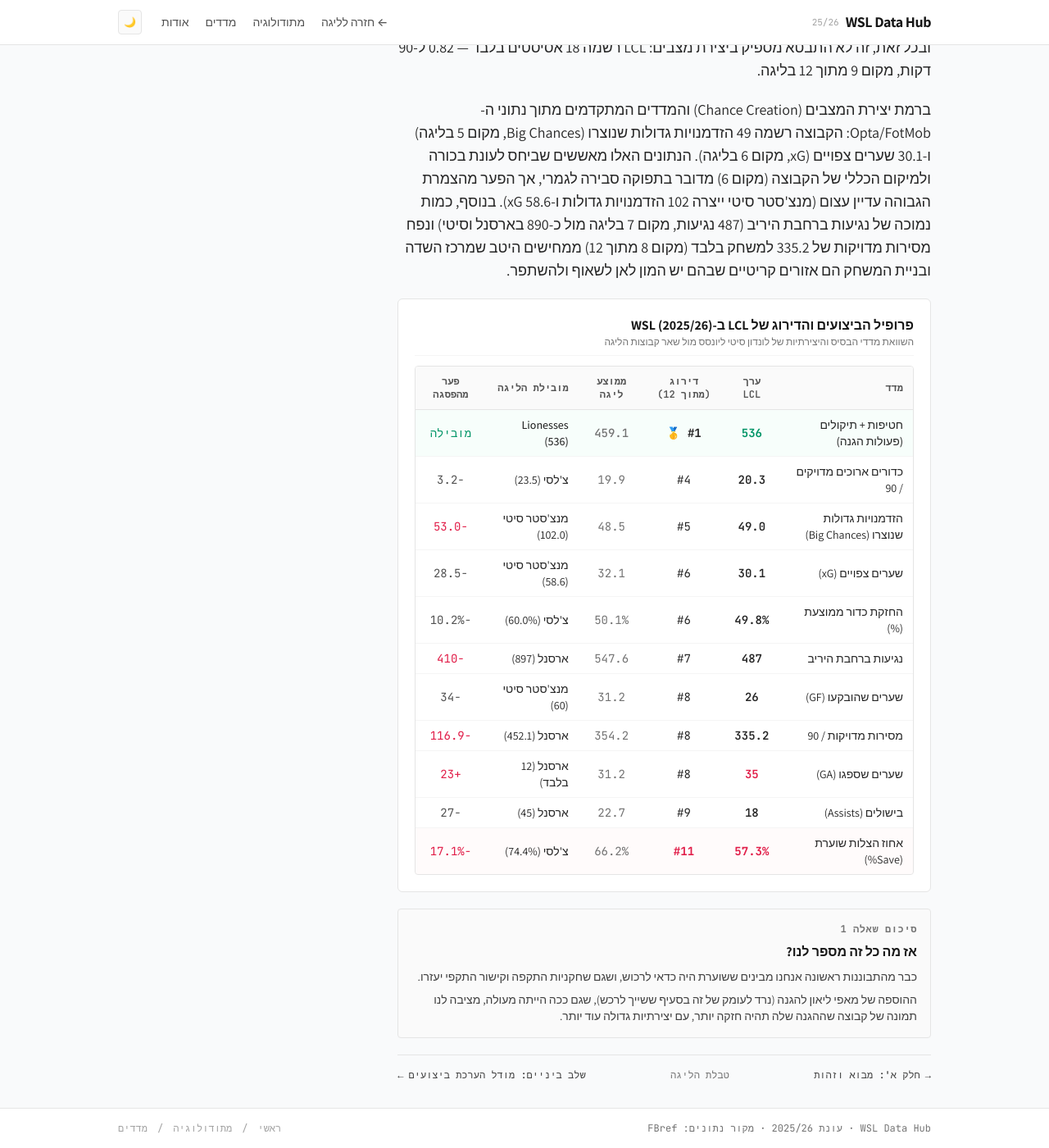
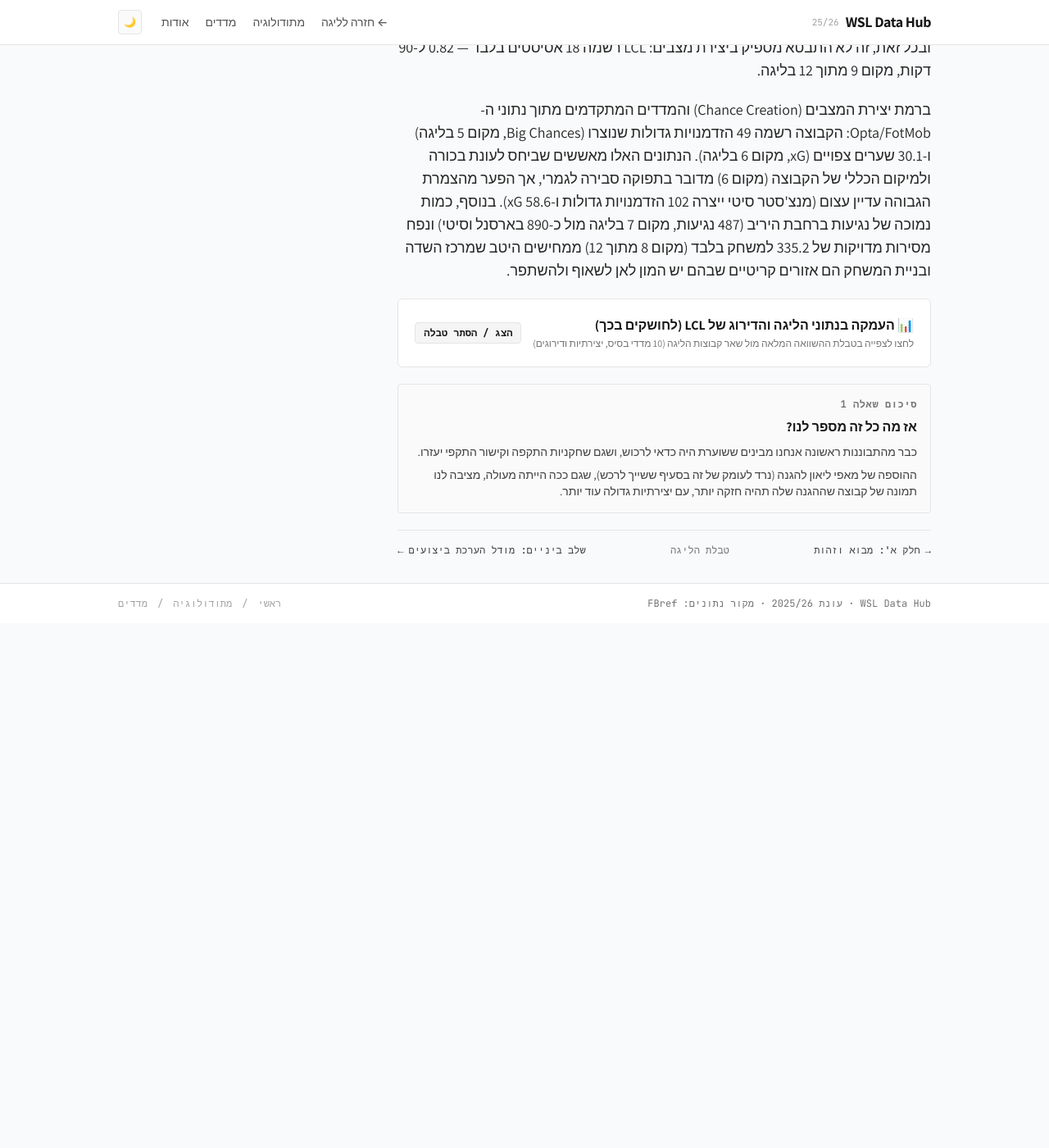
Before and after one commit to davidkorenblit/wsl-data-hub, a Jekyll site: the page built from teams/london-city-lionesses-analysis.md, in a window 1280 px wide and 1400 px high, scrolled down 1113 px. Shown: the whole window at 82% size. Built offline with Jekyll 4.4.1, drawn with Linux system fonts in a browser that asks for light colours; nearby versions of some CDN libraries; after the commit the page ends 1873 px from its top, so only the background shows below that.

Commit message:
Apply final editorial revisions across LCL analysis, transfers, career stats, and projections

```diff
--- a/_data/comparisons/df_sangare_vs_mapi_leon_career.json
+++ b/_data/comparisons/df_sangare_vs_mapi_leon_career.json
@@ -41,37 +41,37 @@
     {
       "player": "Mapi León",
       "squad": "Barcelona",
-      "span": "Career",
+      "span": "2017-2026",
       "nation": "ESP",
       "pos": "DF",
-      "mp": 19,
-      "starts": 13,
-      "min": 1103,
-      "90s": 12.3,
-      "gls": 2,
-      "ast": 7,
-      "g_plus_a": 9,
-      "gls90": 0.16,
-      "ast90": 0.57,
-      "g_plus_a90": 0.73,
-      "sh": 7,
-      "sot": 3,
-      "sot_pct": 42.9,
-      "sh_per90": 0.57,
-      "sot_per90": 0.24,
-      "crd_y": 2,
-      "crd_r": 0,
-      "fls": 5,
-      "fld": 3,
-      "crs": 40,
-      "int": 3,
-      "tklw": 3,
-      "ppm": 2.84,
-      "on_g": 63,
-      "on_ga": 5,
-      "plus_minus": 58,
-      "plus_minus_per90": 4.73,
-      "on_off": 1.18,
+      "mp": 184,
+      "starts": 168,
+      "min": 14920,
+      "90s": 165.8,
+      "gls": 14,
+      "ast": 39,
+      "g_plus_a": 53,
+      "gls90": 0.08,
+      "ast90": 0.24,
+      "g_plus_a90": 0.32,
+      "sh": 98,
+      "sot": 36,
+      "sot_pct": 36.7,
+      "sh_per90": 0.59,
+      "sot_per90": 0.22,
+      "crd_y": 24,
+      "crd_r": 1,
+      "fls": 82,
+      "fld": 64,
+      "crs": 448,
+      "int": 164,
+      "tklw": 118,
+      "ppm": 2.78,
+      "on_g": 684,
+      "on_ga": 68,
+      "plus_minus": 616,
+      "plus_minus_per90": 3.72,
+      "on_off": 1.42,
       "fbref_id": "d41a5309"
     }
   ]
--- a/teams/london-city-lionesses-analysis.md
+++ b/teams/london-city-lionesses-analysis.md
@@ -62,18 +62,23 @@
     ברמת יצירת המצבים (Chance Creation) והמדדים המתקדמים מתוך נתוני ה-Opta/FotMob: הקבוצה רשמה 49 הזדמנויות גדולות שנוצרו (Big Chances, מקום 5 בליגה) ו-30.1 שערים צפויים (xG, מקום 6 בליגה). הנתונים האלו מאששים שביחס לעונת בכורה ולמיקום הכללי של הקבוצה (מקום 6) מדובר בתפוקה סבירה לגמרי, אך הפער מהצמרת הגבוהה עדיין עצום (מנצ'סטר סיטי ייצרה 102 הזדמנויות גדולות ו-58.6 xG). בנוסף, כמות נמוכה של נגיעות ברחבת היריב (487 נגיעות, מקום 7 בליגה מול כ-890 בארסנל וסיטי) ונפח מסירות מדויקות של 335.2 למשחק בלבד (מקום 8 מתוך 12) ממחישים היטב שמרכז השדה ובניית המשחק הם אזורים קריטיים שבהם יש המון לאן לשאוף ולהשתפר.
   </p>
 
-  <!-- Detailed Benchmark Table -->
-  <div class="rounded-md border border-neutral-200 dark:border-neutral-800 bg-white dark:bg-[#121215] p-4 sm:p-5 my-6 space-y-3">
-    <div class="border-b border-neutral-100 dark:border-neutral-800 pb-2">
-      <h3 class="text-base font-bold text-neutral-900 dark:text-white">
-        פרופיל הביצועים והדירוג של LCL ב-WSL (2025/26)
-      </h3>
-      <p class="text-xs text-neutral-500 dark:text-neutral-400">
-        השוואת מדדי הבסיס והיצירתיות של לונדון סיטי ליונסס מול שאר קבוצות הליגה
-      </p>
-    </div>
+  <!-- Detailed Benchmark Table (Expandable for deeper drill-down) -->
+  <details class="group rounded-md border border-neutral-200 dark:border-neutral-800 bg-white dark:bg-[#121215] p-4 sm:p-5 my-6">
+    <summary class="cursor-pointer font-bold text-base text-neutral-900 dark:text-white flex items-center justify-between select-none">
+      <div class="space-y-0.5">
+        <span class="flex items-center gap-2">
+          <span>📊 העמקה בנתוני הליגה והדירוג של LCL (לחושקים בכך)</span>
+        </span>
+        <p class="text-xs text-neutral-500 dark:text-neutral-400 font-normal">
+          לחצו לצפייה בטבלת ההשוואה המלאה מול שאר קבוצות הליגה (10 מדדי בסיס, יצירתיות ודירוגים)
+        </p>
+      </div>
+      <span class="text-xs font-mono text-primary-600 dark:text-primary-400 px-2.5 py-1 rounded bg-neutral-100 dark:bg-neutral-800 border border-neutral-200 dark:border-neutral-700">
+        הצג / הסתר טבלה
+      </span>
+    </summary>
 
-    <div class="overflow-x-auto rounded border border-neutral-200 dark:border-neutral-800" dir="rtl">
+    <div class="pt-4 overflow-x-auto rounded" dir="rtl">
       <table class="w-full text-right border-collapse text-xs sm:text-sm">
         <thead>
           <tr class="bg-neutral-50 dark:bg-[#18181b] border-b border-neutral-200 dark:border-neutral-800 text-neutral-600 dark:text-neutral-400 font-mono text-xs">
@@ -177,7 +182,7 @@
         </tbody>
       </table>
     </div>
-  </div>
+  </details>
 
   <div class="p-4 bg-neutral-50 dark:bg-[#18181b] rounded border border-neutral-200 dark:border-neutral-800 my-4 space-y-2">
     <div class="text-xs font-mono uppercase text-neutral-500 dark:text-neutral-400 font-bold tracking-wider">
```
Also changed, not shown: teams/london-city-lionesses-projections.md (+4 -0 lines), teams/london-city-lionesses-transfers-analysis.md (+2 -2 lines), teams/london-city-lionesses-transfers-intro.md (+2 -1 lines).
